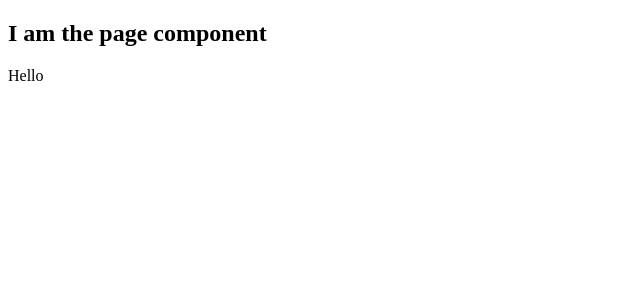
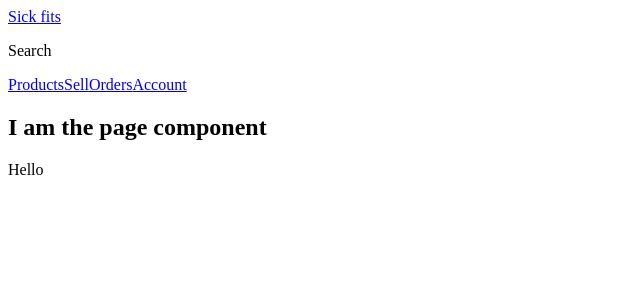
Before and after one commit to vildasiurblyte/project-master-graphql, a Next.js app in the folder frontend/: page / in a window 1280 px wide. Shown: the top 300 px of the page, without its empty margins (0-640 px from the left). Built offline with nearby package versions, Linux system fonts and the light colour scheme.

Commit message:
add header

```diff
--- /dev/null
+++ b/frontend/components/Header.js
@@ -0,0 +1,19 @@
+import Link from "next/link"
+import Nav from "./Nav";
+
+
+const Header = () => {
+  return (
+    <header>
+      <div className="bar">
+        <Link href="/">Sick fits</Link>
+      </div>
+      <div className="sub-bar">
+        <p>Search</p>
+      </div>
+      <Nav/>
+    </header>
+  );
+};
+
+export default Header;
--- /dev/null
+++ b/frontend/components/Nav.js
@@ -0,0 +1,12 @@
+import Link from "next/link"
+
+const Nav = () => {
+  return <nav>
+    <Link href="/products">Products</Link>
+    <Link href="/sell">Sell</Link>
+    <Link href="/orders">Orders</Link>
+    <Link href="/account">Account</Link>
+  </nav>
+}
+
+export default Nav
--- a/frontend/components/Page.js
+++ b/frontend/components/Page.js
@@ -1,7 +1,9 @@
 import PropTypes from 'prop-types';
+import Header from './Header';
 
 const Page = ({ children }) => (
   <div>
+    <Header/>
     <h2>I am the page component</h2>
     {children}
   </div>
```
